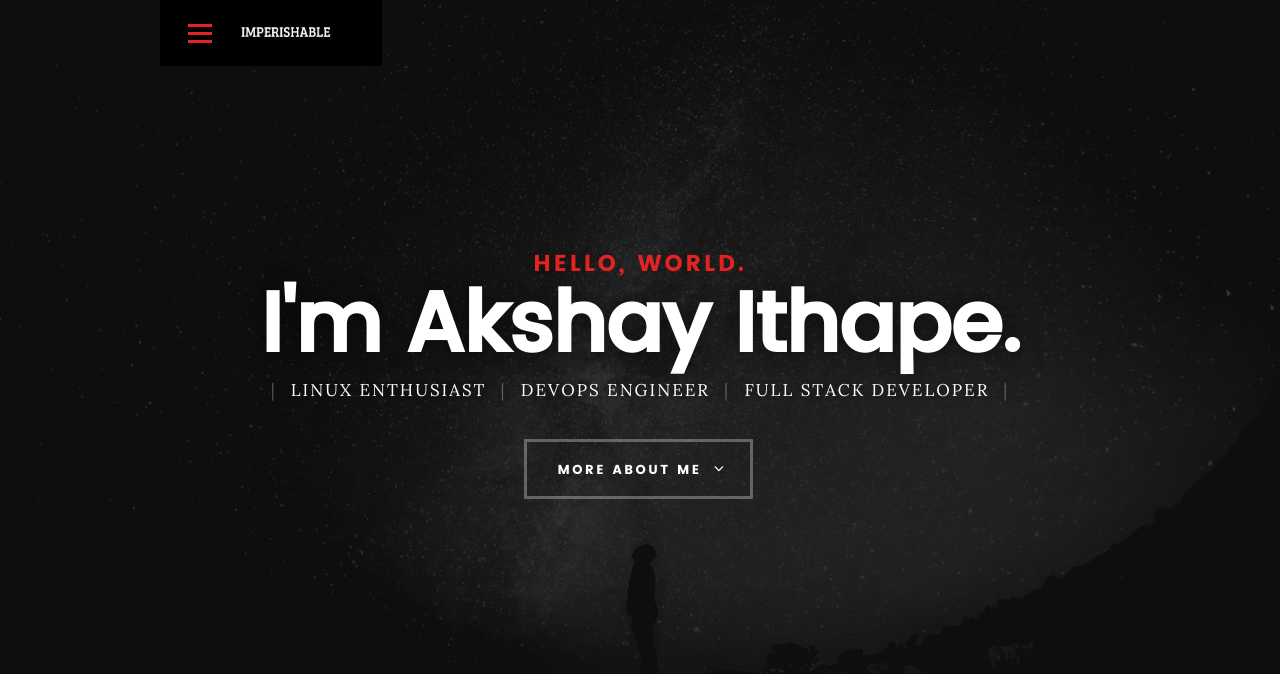
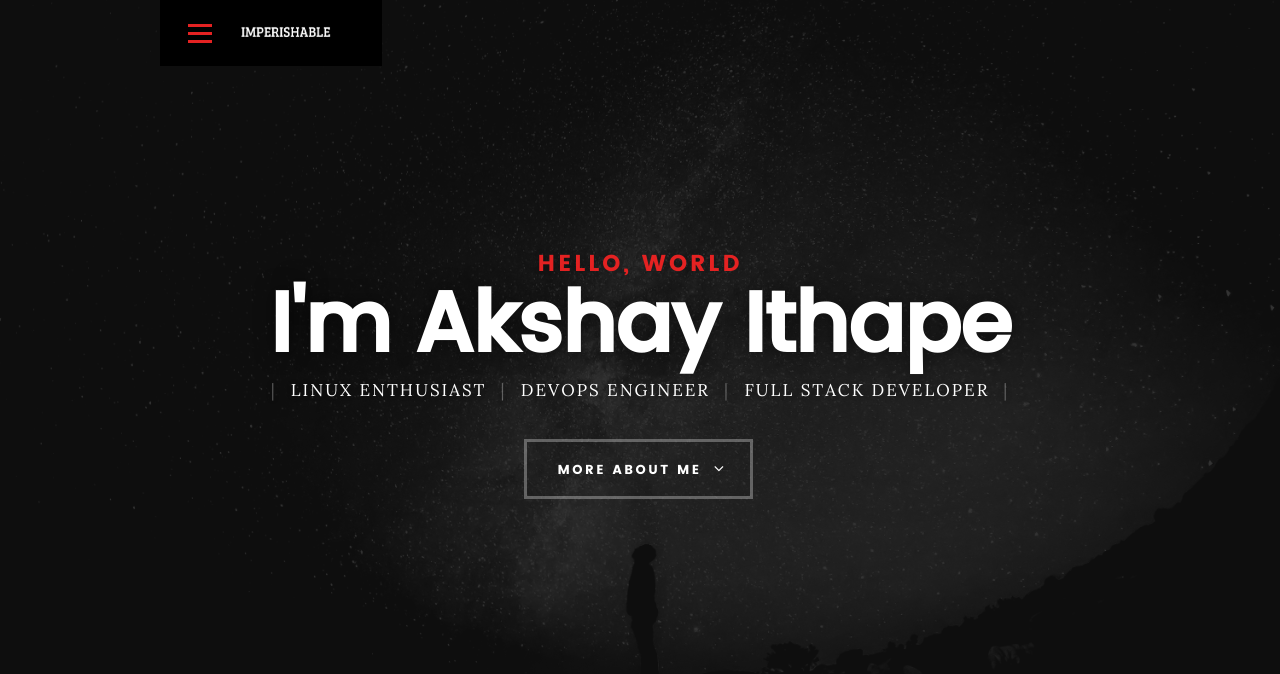
Before and after one commit to AkshayIthape1111/akshayithape1111.github.io, a plain HTML site: page index.html in a window 1280 px wide. Shown: the top 674 px of the page. Drawn offline with Linux system fonts and the light colour scheme; files whose address does not match are found by name.

Commit message:
update index.html

```diff
--- a/index.html
+++ b/index.html
@@ -72,8 +72,8 @@
 
                     <div class="col-twelve">
 
-                        <h5>Hello, World.</h5>
-                        <h1>I'm Akshay Ithape.</h1>
+                        <h5>Hello, World</h5>
+                        <h1>I'm Akshay Ithape</h1>
 
                         <p class="intro-position">
                             <span>Linux Enthusiast</span>
```
